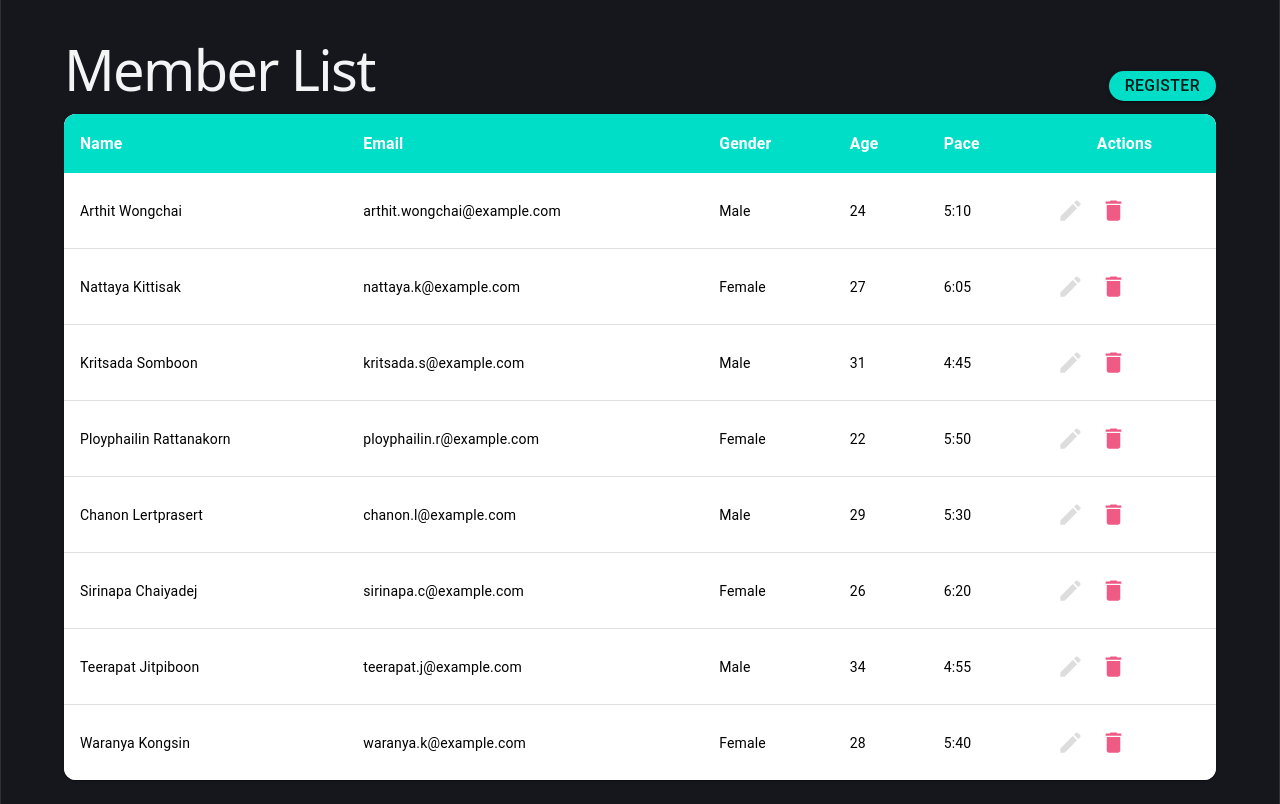
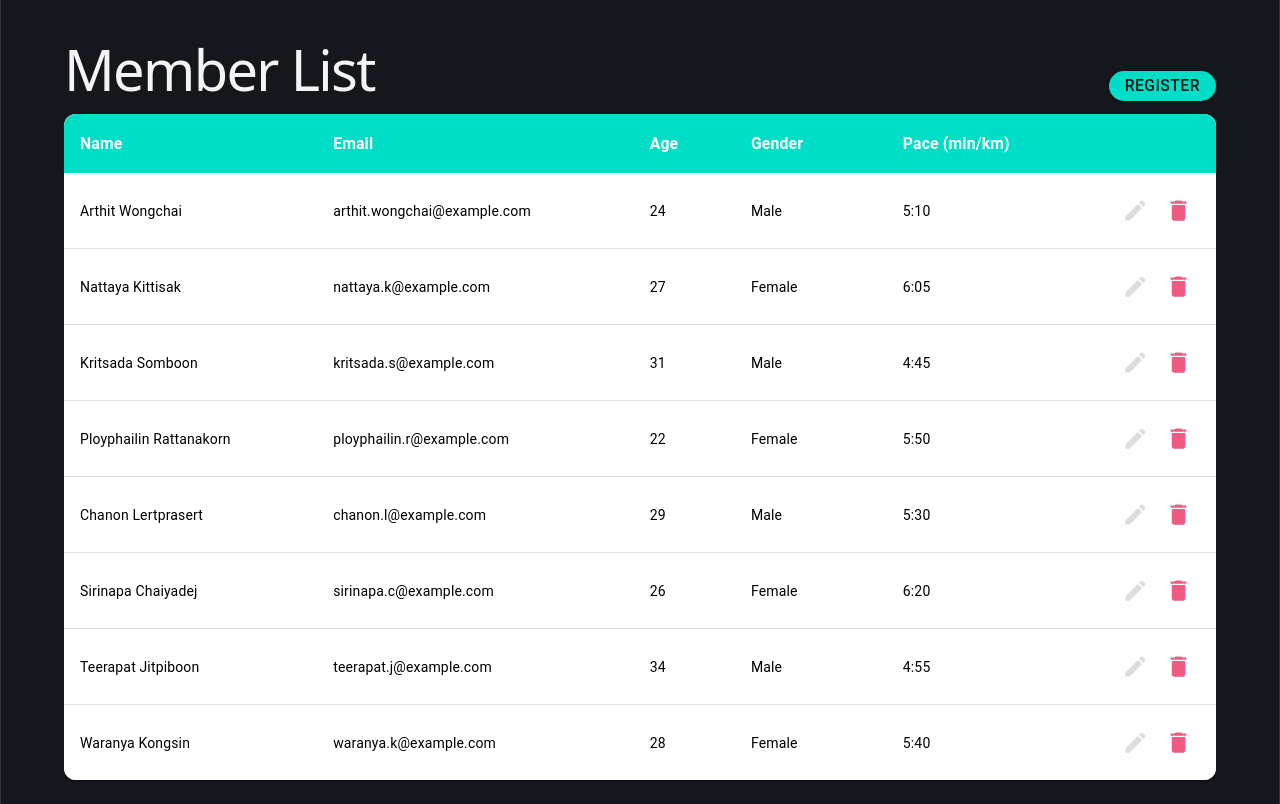
Before and after one commit to datswhaaan/Run-Club, a React (Vite) app: page / in a window 1280 px wide. Built offline with nearby package versions, Linux system fonts and the light colour scheme.

Commit message:
Refactor BaseTable and MemberList: replace hiddenKeys with columns prop for improved table configuration and add ColumnConfig type definition

```diff
--- a/src/components/BaseTable.tsx
+++ b/src/components/BaseTable.tsx
@@ -9,6 +9,7 @@ import Paper from '@mui/material/Paper';
 import IconButton from '@mui/material/IconButton';
 import EditIcon from '@mui/icons-material/Edit';
 import DeleteIcon from '@mui/icons-material/Delete';
+import type { ColumnConfig } from '../types/column';
 // import Pagination from '@mui/material/Pagination';
 
 const StyledTableCell = styled(TableCell)(({ theme }) => ({
@@ -32,8 +33,7 @@ const StyledTableRow = styled(TableRow)(({ theme }) => ({
 interface BaseTableProps<T extends Record<string, unknown>, IdKey extends keyof T = keyof T> {
   data: T[];
   idKey?: IdKey;
-  hiddenKeys?: (keyof T)[];
-  columnLabels?: Partial<Record<keyof T, string>>;
+  columns: ColumnConfig<T>[];
   onEdit?: (row: T) => void;
   onDelete?: (id: T[IdKey]) => void;
 }
@@ -41,52 +41,48 @@ interface BaseTableProps<T extends Record<string, unknown>, IdKey extends keyof
 export default function BaseTable<T extends Record<string, unknown>, IdKey extends keyof T = keyof T>({
   data,
   idKey = 'id' as IdKey,
-  hiddenKeys = [],
-  columnLabels,
+  columns,
   onEdit,
   onDelete,
 }: BaseTableProps<T, IdKey>) {
-  const excludedKeys = new Set([idKey, ...hiddenKeys]);
-
-  const columns = data.length > 0
-    ? (Object.keys(data[0]) as (keyof T)[]).filter((col) => !excludedKeys.has(col))
-    : [];
-
-  const getLabel = (col: keyof T) =>
-    columnLabels?.[col] ?? String(col).charAt(0).toUpperCase() + String(col).slice(1);
-
   return (
     <TableContainer
       component={Paper}
       sx={{ display: 'flex', flexDirection: 'column', width: '100%', alignItems: 'center', justifyContent: 'center', borderRadius: 3}}
     >
-      <Table sx={{ minWidth: 650 }} aria-label="dynamic table" >
+      <Table sx={{ tableLayout: 'fixed', minWidth: 650 }} aria-label="dynamic table" >
         <TableHead>
           <StyledTableRow>
             {columns.map((col) => (
-              <StyledTableCell key={String(col)}>
-                {getLabel(col)}
+              <StyledTableCell
+                key={String(col)}
+                width={col.width}
+              >
+                {col.label}
               </StyledTableCell>
             ))}
             {(onEdit || onDelete) && (
-              <StyledTableCell align="center">Actions</StyledTableCell>
+              <StyledTableCell width={120} />
             )}
           </StyledTableRow>
         </TableHead>
         <TableBody>
-          {data.map((row, rowIndex) => (
-            <StyledTableRow key={rowIndex}>
-              {columns.map((col, colIndex) => (
+          {data.map((row, i) => (
+            <StyledTableRow key={idKey ? String(row[idKey]) : i}>
+              {columns.map((col) => (
                 <StyledTableCell
-                  key={String(col)}
-                  component={colIndex === 0 ? 'th' : 'td'}
-                  scope={colIndex === 0 ? 'row' : undefined}
+                  key={String(col.key)}
+                  sx={{
+                    overflow: 'hidden',
+                    textOverflow: 'ellipsis',
+                    whiteSpace: 'nowrap',
+                  }}
                 >
-                  {String(row[col])}
+                  {String(row[col.key] ?? '')}
                 </StyledTableCell>
               ))}
               {(onEdit || onDelete) && (
-                <StyledTableCell key="actions">
+                <StyledTableCell key="actions" align='right'>
                   {onEdit && (
                     <IconButton color="secondary" aria-label="edit" onClick={() => onEdit(row)}>
                       <EditIcon />
--- a/src/components/MemberList.tsx
+++ b/src/components/MemberList.tsx
@@ -4,11 +4,19 @@ import { useEditModal } from '../hooks/useEditModal'
 import { EditMemberModal } from './EditMemberModal'
 import BaseTable from './BaseTable'
 import type { Member} from '../types/member'
+import type { ColumnConfig } from '../types/column'
 
 export function MemberList() {
   const { data: members = [], isLoading } = useMembers()
   const { update, remove } = useMemberCacheActions()
   const modal = useEditModal<Member>()
+  const displayColumns: ColumnConfig<Member>[] = [
+    { key: 'name', label: 'Name', width: 200 },
+    { key: 'email', label: 'Email', width: 250 },
+    { key: 'age', label: 'Age', width: 80 },
+    { key: 'gender', label: 'Gender', width: 120 },
+    { key: 'pace', label: 'Pace (min/km)', width: 140 },
+  ]
 
   if (isLoading) return <p>Loading...</p>
 
@@ -17,7 +25,7 @@ export function MemberList() {
       <BaseTable<Member, 'id'>
         data={members}
         idKey="id"
-        hiddenKeys={["paceMin", "paceSec"]}
+        columns={displayColumns}
         onEdit={modal.open}
         onDelete={(id) => remove(id)}
       />
--- /dev/null
+++ b/src/types/column.ts
@@ -0,0 +1,5 @@
+export type ColumnConfig<T> = {
+    key: keyof T
+    label: string
+    width?: number | string
+}
```
